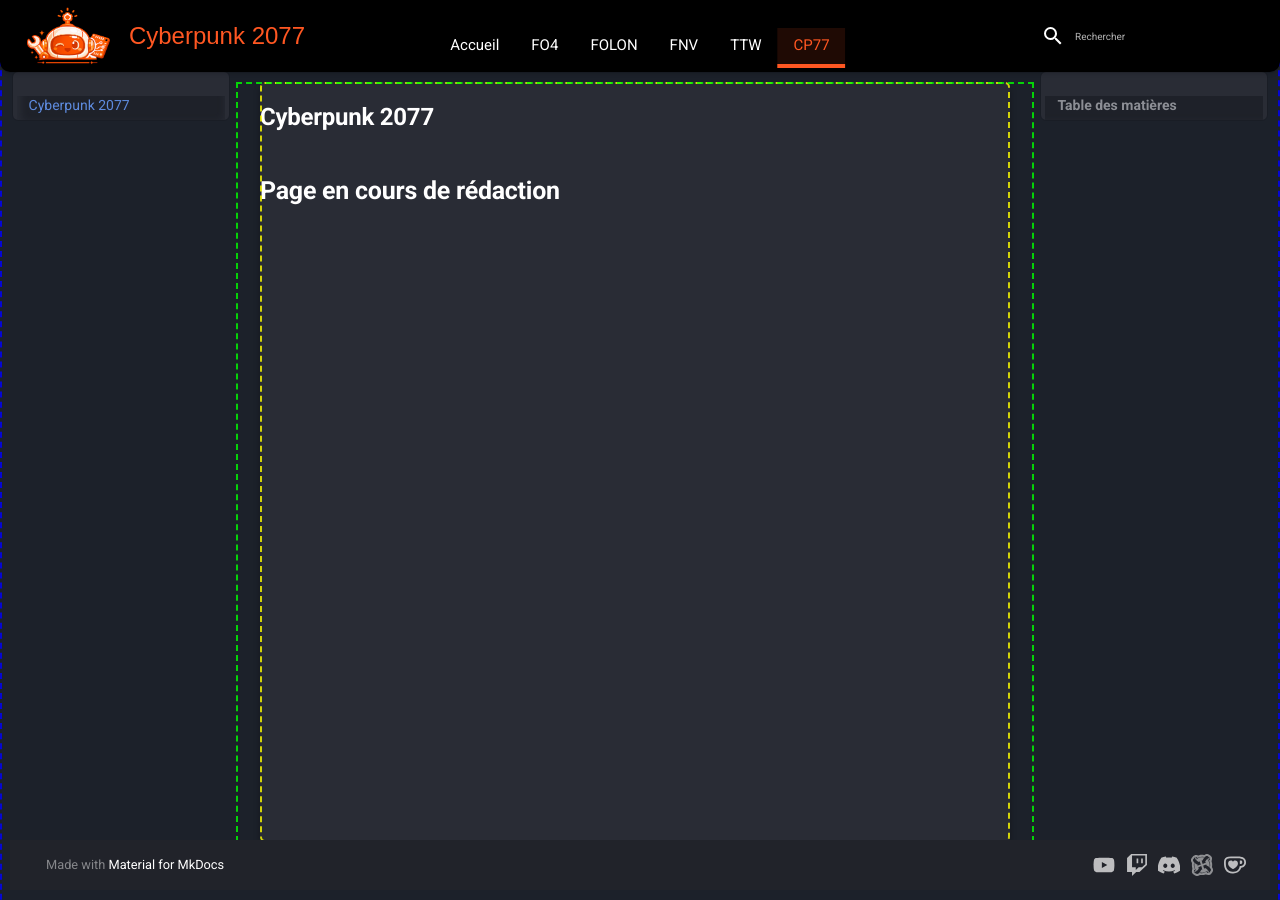
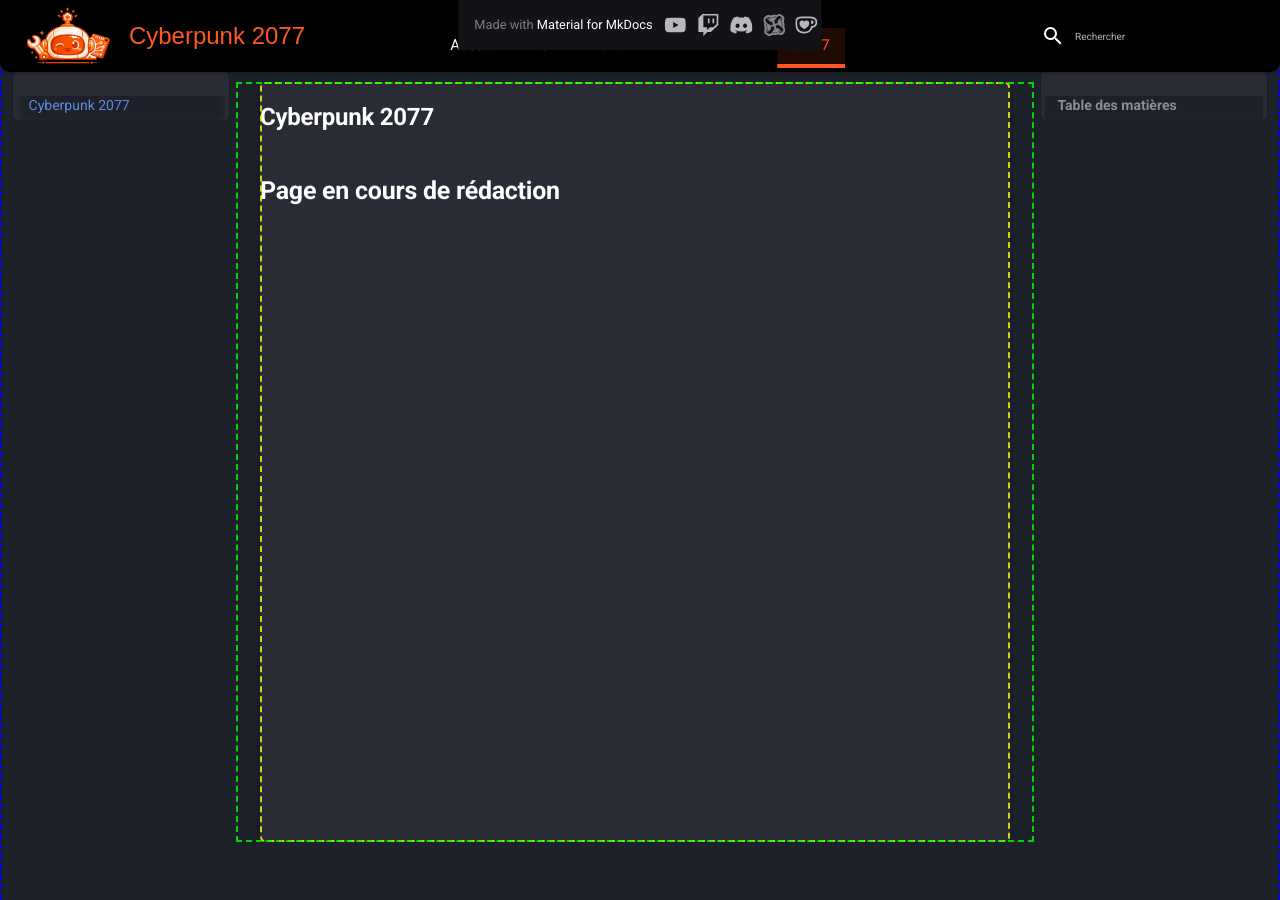
Before and after one commit to Lilevitchi/lilevitchi.github.io, an MkDocs documentation site: the page built from docs/cyberpunk/index.md, in a window 1280 px wide and 900 px high. Built offline with MkDocs 1.6.1 and Material for MkDocs 9.7.7, drawn with Linux system fonts in a browser that asks for light colours.

Commit message:
Update extra.css

```diff
--- a/docs/stylesheets/extra.css
+++ b/docs/stylesheets/extra.css
@@ -790,10 +790,8 @@
 /* Le conteneur principal du footer */
 [data-md-color-scheme] .md-footer {
     position: fixed;
-    bottom: 10px;
     left: 50%;
     transform: translateX(-50%);
-    width: calc(100% - 20px);
     max-width: 100%;
     z-index: 50;
 
@@ -801,10 +799,10 @@
     color: var(--white);
 }
 
-/* Modifier la taille de la police dans le footer */
+/* Modifier la taille de la police dans le footer
 [data-md-color-scheme] .md-footer__inner {
     font-size: 0.75rem;
-}
+}*/
 
 /* Si tu veux modifier la couleur des liens du footer
 [data-md-color-scheme] .md-footer__link {
@@ -816,10 +814,10 @@
     color: var(--accent) !important;
 }*/
 
-/* Optionnel : Masquer la partie "Made with MkDocs" si tu veux épurer */
+/* Optionnel : Masquer la partie "Made with MkDocs" si tu veux épurer
 [data-md-color-scheme] .md-footer-meta {
-    background-color: rgba(0, 0, 0, 0.2); /* Fond légèrement différent pour la base */
-}
+    background-color: rgba(0, 0, 0, 0.2);
+}*/
 
 /* Conteneur des icônes sociales */
 [data-md-color-scheme] .md-footer-social {
```
